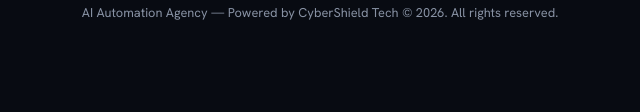
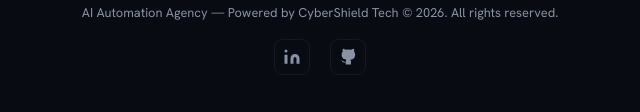
Before and after one commit to Jcapalot18/autoflow-agency, a website: page index.html in a window 1280 px wide. Shown: the part 6060-6172 px from the top of the page, 320-960 px from the left. Before the commit the page ends 6123 px from the top, so only its background shows below. Drawn offline with Linux system fonts and the light colour scheme.

Commit message:
feat(footer): add LinkedIn and GitHub social links
Icon buttons with hover accent color, matching site border/transition style.
Opens in new tab with rel=noopener. Uses Lucide-style SVGs.

Co-Authored-By: Claude Sonnet 4.6 <noreply@anthropic.com>

```diff
--- a/index.html
+++ b/index.html
@@ -534,6 +534,15 @@
     .footer-logo { font-size: 1.3rem; font-weight: 800; margin-bottom: 0.4rem; }
     .footer-logo span { color: var(--accent); }
     footer p { color: var(--muted); font-size: 0.8rem; }
+    .footer-social { display: flex; justify-content: center; gap: 1.2rem; margin-top: 1rem; }
+    .footer-social a {
+      color: var(--muted); display: flex; align-items: center; justify-content: center;
+      width: 36px; height: 36px; border-radius: 8px;
+      border: 1px solid var(--border-dim);
+      transition: color var(--t1) ease, border-color var(--t1) ease;
+    }
+    .footer-social a:hover { color: var(--accent); border-color: var(--border); }
+    .footer-social svg { width: 18px; height: 18px; }
 
     /* ── MOBILE ────────────────────────────────────────────────── */
     @media (max-width: 768px) {
@@ -1102,6 +1111,14 @@
   <div class="footer-inner">
     <div class="footer-logo">Auto<span>Flow</span></div>
     <p>AI Automation Agency — Powered by CyberShield Tech &copy; 2026. All rights reserved.</p>
+    <div class="footer-social">
+      <a href="https://www.linkedin.com/in/njiru-sankar/" target="_blank" rel="noopener" aria-label="LinkedIn">
+        <svg viewBox="0 0 24 24" fill="currentColor"><path d="M16 8a6 6 0 0 1 6 6v7h-4v-7a2 2 0 0 0-2-2 2 2 0 0 0-2 2v7h-4v-7a6 6 0 0 1 6-6z"/><rect x="2" y="9" width="4" height="12"/><circle cx="4" cy="4" r="2"/></svg>
+      </a>
+      <a href="https://github.com/Jcapalot18" target="_blank" rel="noopener" aria-label="GitHub">
+        <svg viewBox="0 0 24 24" fill="currentColor"><path d="M9 19c-5 1.5-5-2.5-7-3m14 6v-3.87a3.37 3.37 0 0 0-.94-2.61c3.14-.35 6.44-1.54 6.44-7A5.44 5.44 0 0 0 20 4.77 5.07 5.07 0 0 0 19.91 1S18.73.65 16 2.48a13.38 13.38 0 0 0-7 0C6.27.65 5.09 1 5.09 1A5.07 5.07 0 0 0 5 4.77a5.44 5.44 0 0 0-1.5 3.78c0 5.42 3.3 6.61 6.44 7A3.37 3.37 0 0 0 9 18.13V22"/></svg>
+      </a>
+    </div>
   </div>
 </footer>
 
```
